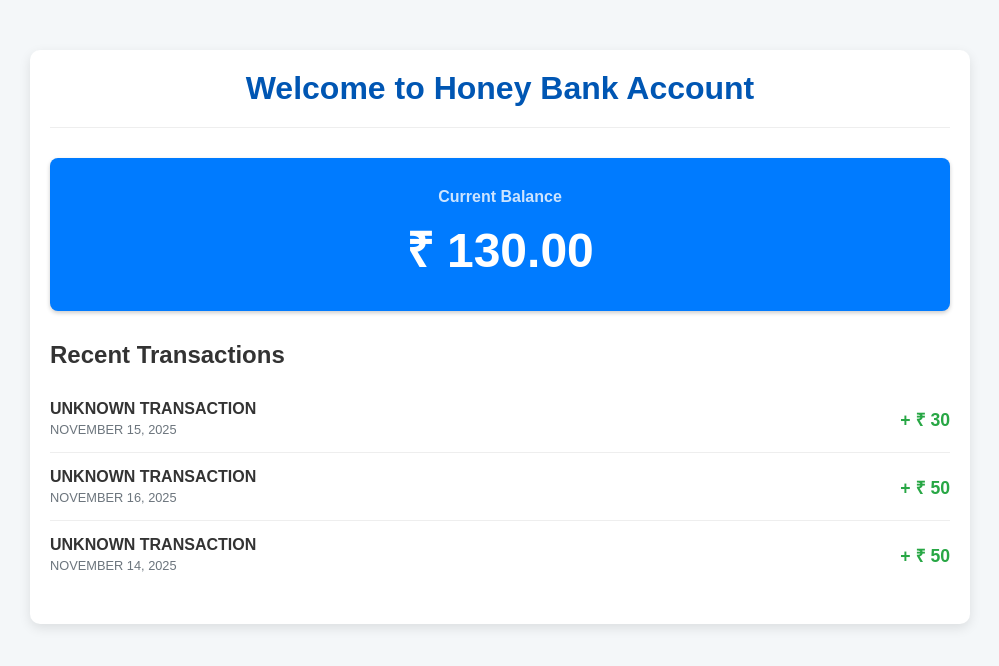
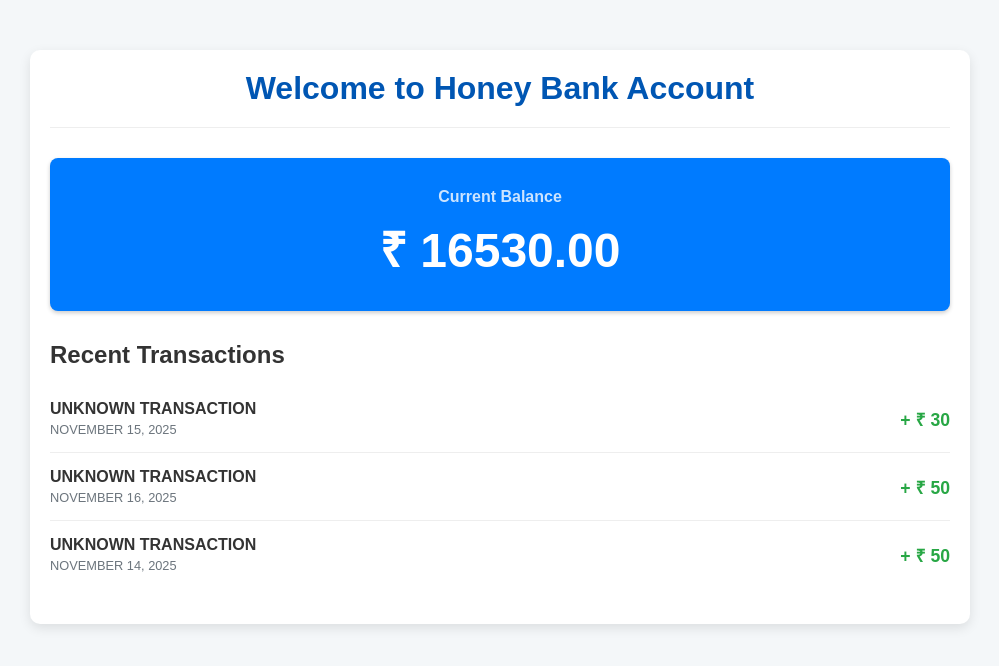
Before and after one commit to honey1213-sketch/HONEYBANK, a plain HTML site: page index.html in a window 1280 px wide. Shown: the whole page, without its empty margins (140-1139 px from the left). Drawn offline with Linux system fonts and the light colour scheme.

Commit message:
Update index.html

```diff
--- a/index.html
+++ b/index.html
@@ -106,7 +106,7 @@
 
         <section class="balance-card">
             <h2>Current Balance</h2>
-            <p class="balance-amount" id="balanceAmount">₹ 130.00</p>
+            <p class="balance-amount" id="balanceAmount">₹ 16530.00</p>
         </section>
 
         <section class="transactions-section">
```
